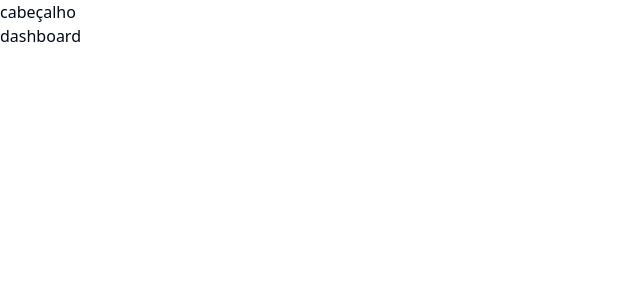
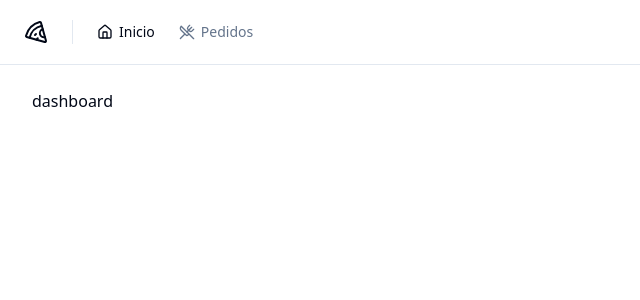
Before and after one commit to CleitonAmbrosini/pizza-shop-dashboard, a React (Vite) app: page / in a window 1280 px wide. Shown: the top 300 px of the page, without its empty margins (0-640 px from the left). Built offline with nearby package versions, Linux system fonts and the light colour scheme.

Commit message:
feat: create header

```diff
--- a/package.json
+++ b/package.json
@@ -12,6 +12,7 @@
   "dependencies": {
     "@hookform/resolvers": "^3.9.1",
     "@radix-ui/react-label": "^2.1.0",
+    "@radix-ui/react-separator": "^1.1.0",
     "@radix-ui/react-slot": "^1.1.0",
     "class-variance-authority": "^0.7.0",
     "clsx": "^2.1.1",
--- /dev/null
+++ b/src/components/header.tsx
@@ -0,0 +1,27 @@
+import { Home, Pizza, UtensilsCrossed } from 'lucide-react';
+
+import { NavLink } from './nav-link';
+import { Separator } from './ui/separator';
+
+export const Header = () => {
+  return (
+    <div className="border-b">
+      <div className="flex h-16 items-center gap-6 px-6">
+        <Pizza className="h-6 w-6" />
+
+        <Separator orientation="vertical" className="h-6" />
+
+        <nav className="flex items-center space-x-4 lg:space-x-6">
+          <NavLink to="/">
+            <Home className="h-4 w-4" />
+            Inicio
+          </NavLink>
+          <NavLink to="/orders">
+            <UtensilsCrossed className="h-4 w-4" />
+            Pedidos
+          </NavLink>
+        </nav>
+      </div>
+    </div>
+  );
+};
--- /dev/null
+++ b/src/components/nav-link.tsx
@@ -0,0 +1,15 @@
+import { Link, LinkProps, useLocation } from "react-router-dom";
+
+export type NavLinkProps = LinkProps;
+
+export const NavLink = (props: NavLinkProps) => {
+  const { pathname } = useLocation();
+
+  return (
+    <Link
+      data-current={pathname === props.to}
+      className="flex items-center gap-1.5 text-sm font-medium text-muted-foreground hover:text-foreground data-[current=true]:text-foreground"
+      {...props}
+    />
+  )
+}
--- /dev/null
+++ b/src/components/ui/separator.tsx
@@ -0,0 +1,31 @@
+"use client"
+
+import * as SeparatorPrimitive from "@radix-ui/react-separator"
+import * as React from "react"
+
+import { cn } from "@/lib/utils"
+
+const Separator = React.forwardRef<
+  React.ElementRef<typeof SeparatorPrimitive.Root>,
+  React.ComponentPropsWithoutRef<typeof SeparatorPrimitive.Root>
+>(
+  (
+    { className, orientation = "horizontal", decorative = true, ...props },
+    ref
+  ) => (
+    <SeparatorPrimitive.Root
+      ref={ref}
+      decorative={decorative}
+      orientation={orientation}
+      className={cn(
+        "shrink-0 bg-border",
+        orientation === "horizontal" ? "h-[1px] w-full" : "h-full w-[1px]",
+        className
+      )}
+      {...props}
+    />
+  )
+)
+Separator.displayName = SeparatorPrimitive.Root.displayName
+
+export { Separator }
--- a/src/pages/_layouts/app.tsx
+++ b/src/pages/_layouts/app.tsx
@@ -1,13 +1,14 @@
+import { Header } from '@/components/header';
 import { Outlet } from 'react-router-dom';
 
 export const AppLayout = () => {
   return (
-    <>
-      <h1>cabeçalho</h1>
+    <div className='flex min-h-screen flex-col antialiased'>
+      <Header />
 
-      <div>
+      <div className='flex flex-1 flex-col gap-4 p-8 pt-6'>
         <Outlet />
       </div>
-    </>
+    </div>
   );
 };
--- a/src/pages/_layouts/auth.tsx
+++ b/src/pages/_layouts/auth.tsx
@@ -3,7 +3,7 @@ import { Outlet } from 'react-router-dom';
 
 export const AuthLayout = () => {
   return (
-    <div className="grid min-h-screen grid-cols-2">
+    <div className="grid min-h-screen grid-cols-2 antialiased">
       <div className="flex h-full flex-col justify-between border-r border-foreground/5 bg-muted p-10 text-muted-foreground">
         <div className="flex items-center gap-3 text-lg text-foreground">
           <Pizza className="h-5 w-5" />
```
Also changed, not shown: 1 other file (tests, documents, lock files or other folders).
